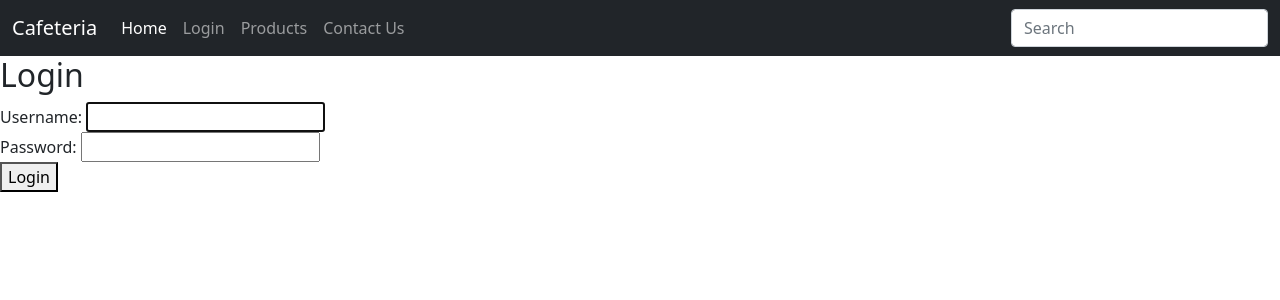
After one commit to Lightl3reaker/Ancient-Cafeteria, a Django app: page /accounts/login/ in a window 1280 px wide. The commit adds this page. Shown: the top 300 px of the page. Run offline with Django 5.2, Linux system fonts and the light colour scheme; some libraries are stand-ins or nearby versions.

Commit message:
custom login,signups,with auth

```diff
--- a/myapp/views.py
+++ b/myapp/views.py
@@ -1,16 +1,40 @@
 from django.shortcuts import render
+from django.contrib.auth.decorators import login_required
+from django.contrib.auth.views import LoginView,LogoutView
 from myapp.models import carousel_img,Product
+
+from django.contrib.auth.forms import UserCreationForm
+from django.urls import reverse_lazy
+from django.views.generic.edit import CreateView
+
 
 # Create your views here.
 #DB_MOdels
 #carousel_img==>fetching carousel images
 #Product --> fetching Products
 #counts is for showing number of products !!!important
+
+counts=Product.objects.count()
+
 def index(request):
-    counts=Product.objects.count()
+    if request.user.is_authenticated == True:
+        status=True
+    else:
+        status=False
     carousel_imgs=carousel_img.objects.all()
-    return render(request,'myapp/index.html',{'carousel_imgs':carousel_imgs,'counts':counts})
+    return render(request,'myapp/index.html',
+                  {'carousel_imgs':carousel_imgs,'counts':counts,'status':status})
+
+@login_required
 def products_view(request):
-    counts=Product.objects.count()
     products=Product.objects.all()
     return render(request,"myapp/products.html",{'products':products,'counts':counts})
+
+class CustomLogin(LoginView):
+    template_name="registration/customlogin.html"
+class CustomLogout(LogoutView):
+    template_name="registration/customlogout.html"
+class CustomSignup(CreateView):
+    template_name='registration/signup.html'
+    form_class=UserCreationForm
+    success_url=reverse_lazy('login')
--- a/mysite/settings.py
+++ b/mysite/settings.py
@@ -130,3 +130,5 @@ MEDIA_UR='/media/'
 # https://docs.djangoproject.com/en/5.0/ref/settings/#default-auto-field
 
 DEFAULT_AUTO_FIELD = 'django.db.models.BigAutoField'
+
+LOGIN_REDIRECT_URL='/products/'
--- a/mysite/urls.py
+++ b/mysite/urls.py
@@ -24,4 +24,7 @@ urlpatterns = [
     path('admin/', admin.site.urls),
     path('',myapp_views.index,name='home'),
     path('products/',myapp_views.products_view,name="products_view"),
+    path('accounts/login/',myapp_views.CustomLogin.as_view(),name="login"),
+    path('accounts/logout/',myapp_views.CustomLogout.as_view(),name="logout"),
+    path('accounts/signup/',myapp_views.CustomSignup.as_view(),name="signup")
 ]+static(settings.MEDIA_URL,document_root=settings.MEDIA_ROOT)
--- a/templates/base/base.html
+++ b/templates/base/base.html
@@ -4,7 +4,7 @@
 <head>
     <meta charset="utf-8">
     <meta name="viewport" content="width=device-width, initial-scale=1">
-    <link rel="stylesheet" href="{% static 'css/bootstrap.min.css' %}">
+    <link rel="stylesheet" href="{% static 'bootstrap/css/bootstrap.min.css' %}">
     <link rel="stylesheet" href="{% static 'bootstrap/css/base.css' %}">
     <title>{% block title %}{% endblock %}</title>
 </head>
@@ -27,13 +27,23 @@
                     <a class="nav-link active"
                     href="{% url 'home' %}">Home</a>
                 </li>
-                 <li class="nav-item"><a class="nav-link">Login</a></li>
+                 <li class="nav-item">
+                    <a class="nav-link" href="{% url 'login' %}">
+                        Login
+                    </a>
+                </li>
                  <li class="nav-item">
                 <a class="nav-link" href="{% url 'products_view' %}">
                     Products<span class="badge rounded-pill bg-secondary">{{counts}}</span></a>
                 </li>
                  <li class="nav-item"><a class="nav-link">Contact Us</a></li>
              </ul>
+             <div class="navbar-brand">
+                {{request.user.username}}
+            </div>
+            {% if status == False %}
+            <div class=navbar-brand>Anonymous</div>
+            {%endif%}
             <!---SearchBar-->
             <form><input class="form-control" type="text" placeholder="Search"></form>
             </div>
--- /dev/null
+++ b/templates/registration/customlogin.html
@@ -0,0 +1,11 @@
+<!-- templates/registration/login.html -->
+{% extends 'base/base.html' %}
+
+{% block content %}
+    <h2>Login</h2>
+    <form method="post" action="{% url 'login' %}">
+        {% csrf_token %}
+        {{ form }}
+        <button type="submit">Login</button>
+    </form>
+{% endblock %}
--- /dev/null
+++ b/templates/registration/customlogout.html
@@ -0,0 +1,6 @@
+{% extends "base/base.html" %}
+{%block content%}
+<form>
+    {{form}}
+</form>
+{%endblock%}
--- /dev/null
+++ b/templates/registration/signup.html
@@ -0,0 +1,4 @@
+{% extends "base/base.html" %}
+{%block content%}
+{{form.as_p}}
+{%endblock%}
```
Also changed, not shown: myapp/forms.py (added, +13 -0 lines), myapp/models.py (+7 -0 lines), README.md, db.sqlite3, myapp/migrations/0007_userprofile.py (added), 1 other file.
